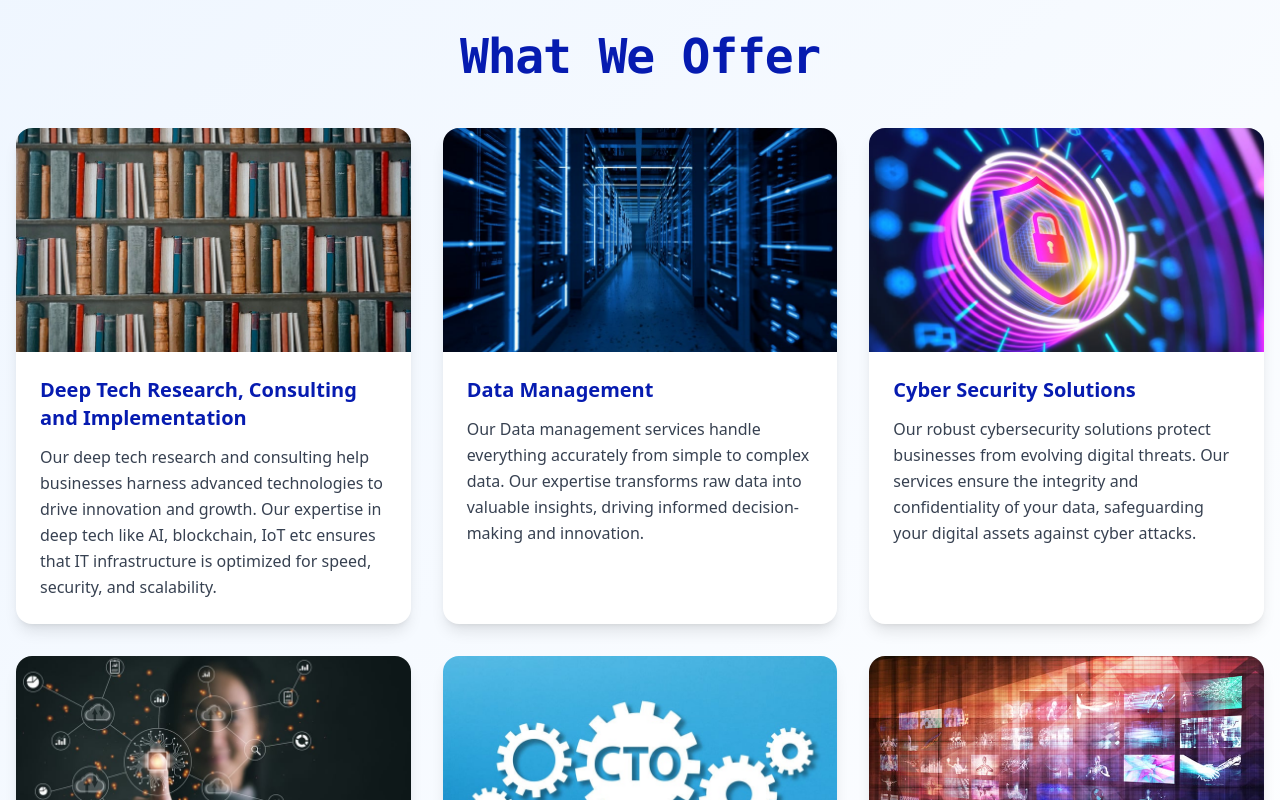
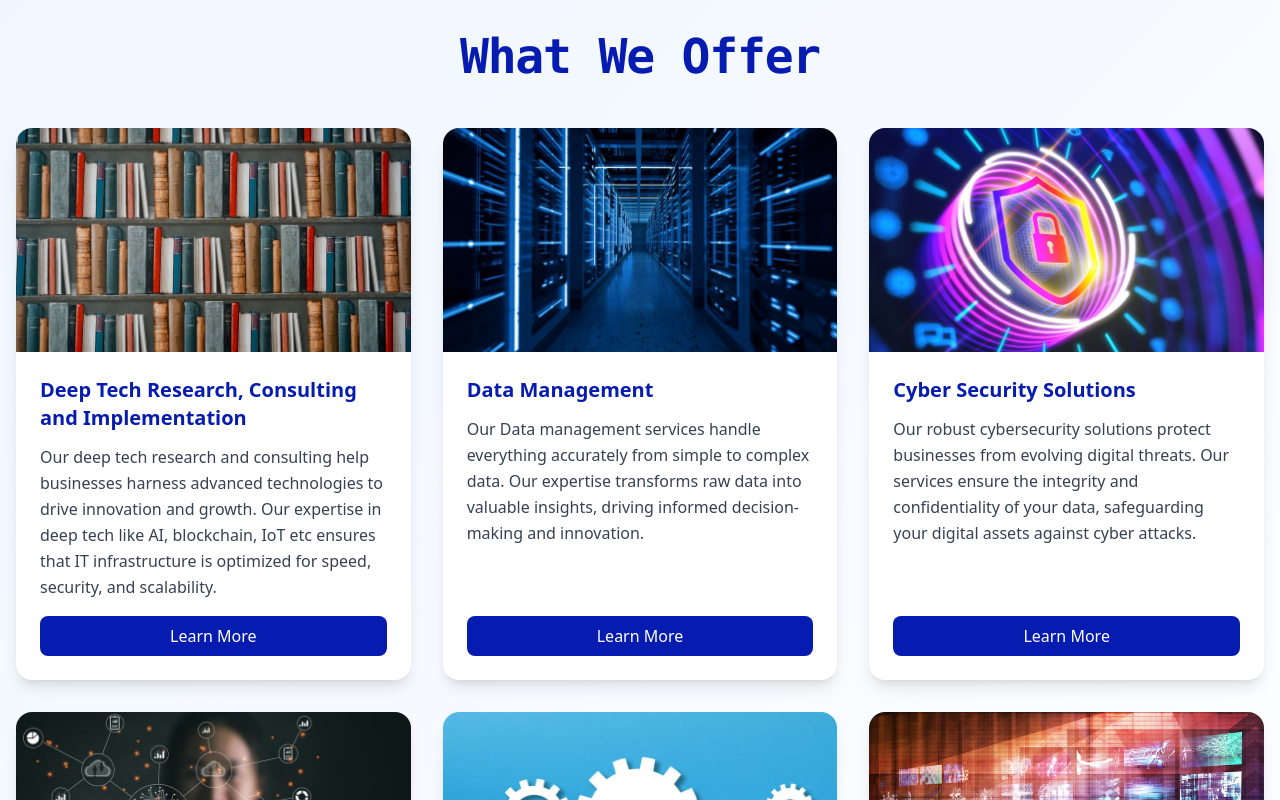
Before and after one commit to remote-cto/rcto_web_final, a Next.js app: page / in a window 1280 px wide. Shown: the part 1800-2600 px from the top of the page. Built offline with nearby package versions, Linux system fonts and the light colour scheme.

Commit message:
changes done

```diff
--- a/app/components/WhatWeOffer.tsx
+++ b/app/components/WhatWeOffer.tsx
@@ -1,6 +1,7 @@
 "use client"
 
 import Image from "next/image";
+import Link from "next/link";
 import React from "react";
 import { motion } from "framer-motion";
 
@@ -54,32 +55,38 @@ const WhatWeOffer = () => {
     {
       image: "/images/DeepTechResearch.jpg",
       title: "Deep Tech Research, Consulting and Implementation",
-      description: "Our deep tech research and consulting help businesses harness advanced technologies to drive innovation and growth. Our expertise in deep tech like AI, blockchain, IoT etc ensures that IT infrastructure is optimized for speed, security, and scalability."
+      description: "Our deep tech research and consulting help businesses harness advanced technologies to drive innovation and growth. Our expertise in deep tech like AI, blockchain, IoT etc ensures that IT infrastructure is optimized for speed, security, and scalability.",
+      link: "/services/DeepTechResearch"
     },
     {
       image: "/images/DataManagement.jpg",
       title: "Data Management",
-      description: "Our Data management services handle everything accurately from simple to complex data. Our expertise transforms raw data into valuable insights, driving informed decision-making and innovation."
+      description: "Our Data management services handle everything accurately from simple to complex data. Our expertise transforms raw data into valuable insights, driving informed decision-making and innovation.",
+      link: "/services/DataManagement"
     },
     {
       image: "/images/CyberSecurity.jpg",
       title: "Cyber Security Solutions",
-      description: "Our robust cybersecurity solutions protect businesses from evolving digital threats. Our services ensure the integrity and confidentiality of your data, safeguarding your digital assets against cyber attacks."
+      description: "Our robust cybersecurity solutions protect businesses from evolving digital threats. Our services ensure the integrity and confidentiality of your data, safeguarding your digital assets against cyber attacks.",
+      link: "/services/CyberSecurity"
     },
     {
       image: "/images/ManagedIT.jpg",
       title: "Managed IT Services",
-      description: "Our Managed IT Services are designed to provide comprehensive, proactive support for all your IT needs, allowing your business to thrive without the burden of managing complex technology in-house."
+      description: "Our Managed IT Services are designed to provide comprehensive, proactive support for all your IT needs, allowing your business to thrive without the burden of managing complex technology in-house.",
+      link: "/services/ManagedITServices"
     },
     {
       image: "/images/FractionalCTO.jpg",
       title: "Fractional CTO Services",
-      description: "We provide businesses with on-demand technology leadership without the full-time commitment. We offer strategic guidance in areas like technology roadmap, digital transformation, and scalable IT infrastructure."
+      description: "We provide businesses with on-demand technology leadership without the full-time commitment. We offer strategic guidance in areas like technology roadmap, digital transformation, and scalable IT infrastructure.",
+      link: "/services/FractionalCTO"
     },
     {
       image: "/images/Emerging.jpg",
       title: "Emerging Tech Training",
-      description: "We offer hands-on training in cutting-edge technologies. Our customized programs are designed to build deep technical expertise, helping teams leverage emerging technologies for business growth."
+      description: "We offer hands-on training in cutting-edge technologies. Our customized programs are designed to build deep technical expertise, helping teams leverage emerging technologies for business growth.",
+      link: "/services/EmergingTech"
     }
   ];
 
@@ -103,7 +110,7 @@ const WhatWeOffer = () => {
             <motion.div
               key={index}
               variants={cardVariants}
-              className="bg-white rounded-2xl shadow-lg overflow-hidden transform transition-all duration-300"
+              className="bg-white rounded-2xl shadow-lg overflow-hidden transform transition-all duration-300 flex flex-col"
             >
               <div className="relative w-full h-56 overflow-hidden">
                 <motion.div
@@ -122,13 +129,22 @@ const WhatWeOffer = () => {
                   />
                 </motion.div>
               </div>
-              <div className="p-6">
+              <div className="p-6 flex-grow flex flex-col">
                 <h2 className="text-xl font-bold text-[#061BB0] mb-3">
                   {service.title}
                 </h2>
-                <p className="text-gray-700 leading-relaxed">
+                <p className="text-gray-700 leading-relaxed mb-4 flex-grow">
                   {service.description}
                 </p>
+                <div className="mt-auto">
+                  <Link
+                    href={service.link}
+                    className="block w-full bg-[#061BB0] text-white py-2 rounded-lg hover:bg-blue-700 transition-colors duration-300 ease-in-out text-center"
+                  >
+                    Learn More
+                  </Link>
+
+                </div>
               </div>
             </motion.div>
           ))}
--- a/app/page.tsx
+++ b/app/page.tsx
@@ -6,12 +6,10 @@ import RemoteCTOWay from "./components/RemoteCTOWay";
 import WhyRemoteCTO from "./components/WhyRemoteCTO";
 import WhatClientSay from "./components/WhatClientSay";
 import FooterForm from "./components/FooterForm";
-import DeepTechResearch from "./components/DeepTechReserach";
-import DataManagement from "./components/DataManagement";
-import CyberSecurity from "./components/CyberSecurity";
-import ManagedIT from "./components/ManagedIT";
-import FractionalCTO from "./components/FractionalCTO";
-import EmergingTech from "./components/EmergingTech";
+
+
+
+
 import Revolutionize from "./components/Revolutionize";
 
 export default function Home() {
@@ -23,12 +21,9 @@ export default function Home() {
    <WhatWeOffer/>
    <Revolutionize/>
    <WhatClientSay/>
-   <DeepTechResearch/>
-   <DataManagement/>
-   <CyberSecurity/>
-   <ManagedIT/>
-   <FractionalCTO/>
-   <EmergingTech/>
+
+
+
    <WhyRemoteCTO/>
 
    <FooterForm/>
--- a/app/components/CyberSecurity.tsx
+++ b/app/services/DataManagement/page.tsx
@@ -1,25 +1,25 @@
 import React from "react";
 
-const CyberSecurity = () => {
+const Page = () => {
   return (
     <div>
       <div className="max-w-5xl mx-auto mt-2 p-5 bg-gradient-to-r from-indigo-500 to-blue-500 rounded-lg shadow-lg mb-10">
         <h1 className=" text-xl lg:text-4xl text-white mb-4">
-          Cyber Security Solutions{" "}
+          Data Management{" "}
         </h1>
         <p className="text-white mb-5">
-          Remote CTO offers comprehensive cybersecurity services designed to
-          protect businesses from evolving digital threats. Some of our Services
-          include
+          Remote CTO offers a wide array of data management services to help
+          businesses harness the full potential of their data. Some of our
+          Services include
         </p>
         <ul className="list-none ">
           {[
-            "Security Audits",
-            "Vulnerability Assessments",
-            "Robust end point protection against Malware and other threats",
-            "Data Encryption Services",
-            "Incident Response Advisory Services",
-            "Cyber Security Training to Business",
+            "Data Processing",
+            "Data Storage Solutions",
+            "Data Analysis and Visualization",
+            "Data Compliance and Governance",
+            "Data Advisory Services",
+            "AI Model Training ",
           ].map((text, index) => (
             <li
               className="flex items-start transition-transform transform  hover:bg-black hover:shadow-md p-2 rounded-md"
@@ -50,4 +50,4 @@ const CyberSecurity = () => {
   );
 };
 
-export default CyberSecurity;
+export default Page;
--- a/app/components/DataManagement.tsx
+++ b/app/services/EmergingTech/page.tsx
@@ -1,25 +1,27 @@
-import React from "react";
+import React from 'react';
 
-const DataManagement = () => {
+const  Page = () => {
   return (
     <div>
-      <div className="max-w-5xl mx-auto mt-2 p-5 bg-gradient-to-r from-indigo-500 to-blue-500 rounded-lg shadow-lg mb-10">
+          <div className="max-w-5xl mx-auto mt-2 p-5 bg-gradient-to-r from-indigo-500 to-blue-500 rounded-lg shadow-lg mb-10">
         <h1 className=" text-xl lg:text-4xl text-white mb-4">
-          Data Management{" "}
+          Emerging Tech Training{" "}
         </h1>
         <p className="text-white mb-5">
-          Remote CTO offers a wide array of data management services to help
-          businesses harness the full potential of their data. Some of our
-          Services include
+          Our Emerging Tech Training Services are designed to equip businesses
+          and professionals with the skills and knowledge needed to thrive in
+          the rapidly evolving tech landscape. We offer comprehensive training
+          in cutting-edge technologies helping participants understand and
+          implement these innovations in real- world scenarios
         </p>
         <ul className="list-none ">
           {[
-            "Data Processing",
-            "Data Storage Solutions",
-            "Data Analysis and Visualization",
-            "Data Compliance and Governance",
-            "Data Advisory Services",
-            "AI Model Training ",
+            "Hand-on Learning",
+            "Expert Led Sessions",
+            "Customized Programs",
+            "Future-Proofing Skills",
+            "Innovation and Digital Transformation Focus",
+
           ].map((text, index) => (
             <li
               className="flex items-start transition-transform transform  hover:bg-black hover:shadow-md p-2 rounded-md"
@@ -46,8 +48,9 @@ const DataManagement = () => {
           ))}
         </ul>
       </div>
+
     </div>
   );
-};
+}
 
-export default DataManagement;
+export default Page;
--- a/app/components/FractionalCTO.tsx
+++ b/app/services/FractionalCTO/page.tsx
@@ -1,9 +1,9 @@
 import React from 'react';
 
-const FractionalCTO = () => {
+const Page = () => {
   return (
     <div>
-        <div className="max-w-5xl mx-auto mt-2 p-5 bg-gradient-to-r from-indigo-500 to-blue-500 rounded-lg shadow-lg mb-10">
+         <div className="max-w-5xl mx-auto mt-2 p-5 bg-gradient-to-r from-indigo-500 to-blue-500 rounded-lg shadow-lg mb-10">
         <h1 className=" text-xl lg:text-4xl text-white mb-4">
         Fractional CTO Services{" "}
         </h1>
@@ -54,4 +54,4 @@ technical expertise for projects or part-time support
   );
 }
 
-export default FractionalCTO;
+export default Page;
```
Also changed, not shown: app/services/CyberSecurity/page.tsx (renamed from app/components/DeepTechReserach.tsx, +16 -16 lines), app/services/DeepTechResearch/page.tsx (renamed from app/components/EmergingTech.tsx, +17 -17 lines), app/services/ManagedITServices/page.tsx (renamed from app/components/ManagedIT.tsx, +6 -5 lines).
